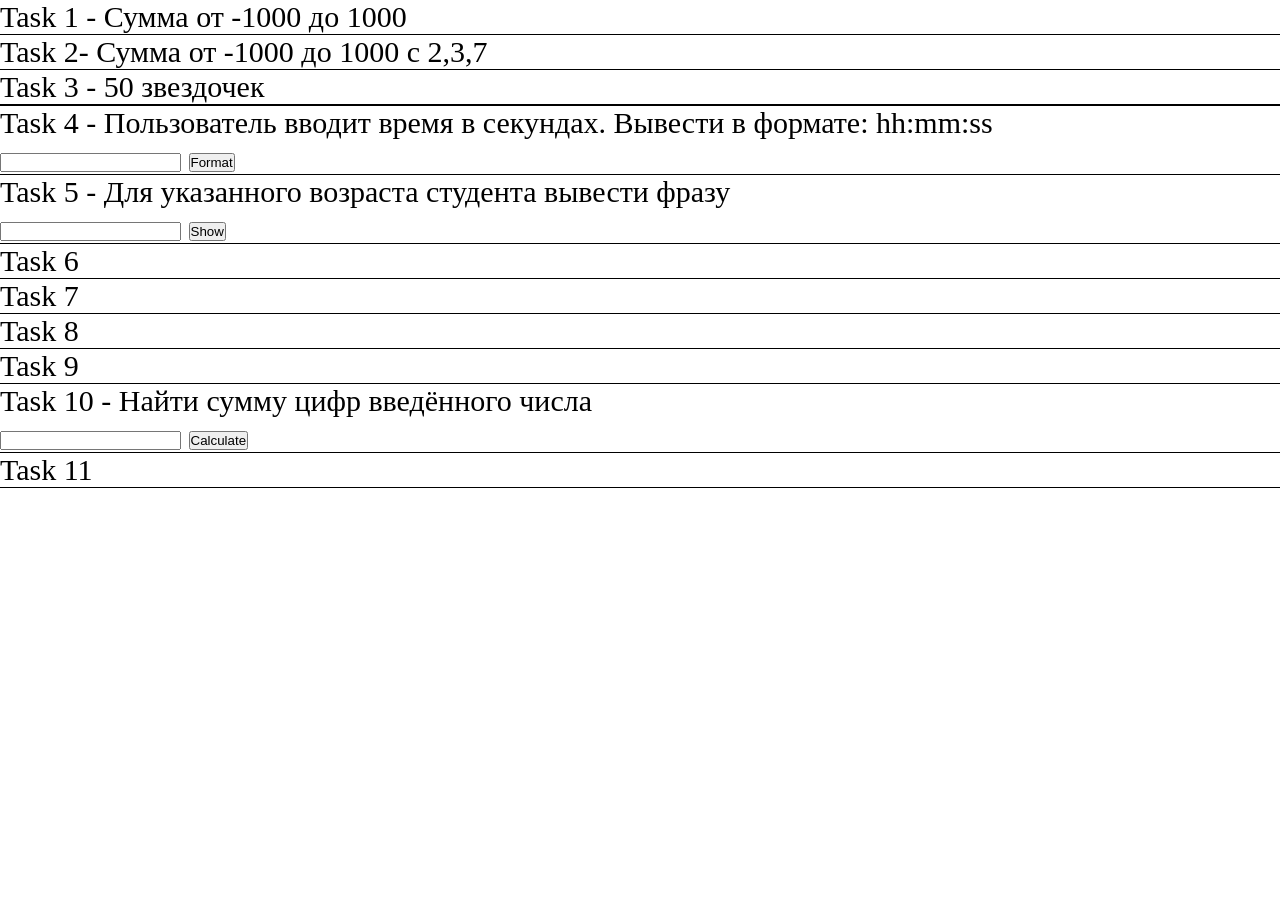
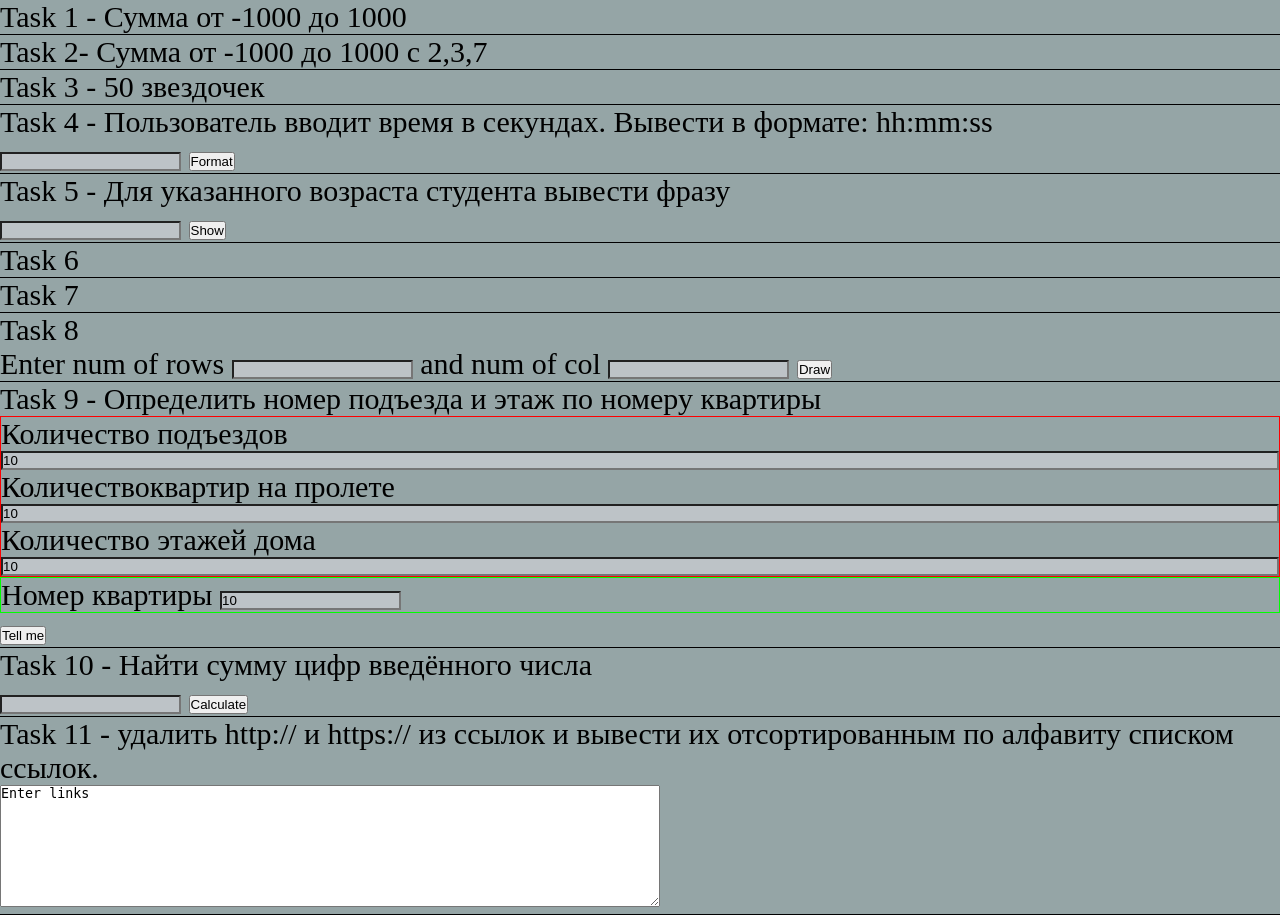
Before and after one commit to shpp-mbondarenko/wd201710, a PHP site: page / in a window 1280 px wide. Before the commit the page ends 488 px from the top, so only its background shows below. Run offline with PHP 8.4, Linux system fonts and the light colour scheme; some libraries are stand-ins or nearby versions.

Commit message:
almoust all done, two more left

```diff
--- a/task 2.0/index.html
+++ b/task 2.0/index.html
@@ -42,12 +42,30 @@
     <p class="task">Task 7</p>
     <p class="result_7"></p>
   </div>
-  <div>
+  <div
     <p class="task">Task 8</p>
-    <p class="result_8"></p>
+  <label for="">Enter num of rows</label>
+    <input type="text" id="row8">
+    <label for=""> and num of col</label>
+    <input type="text" id="col8">
+    <button type="button" onclick="t8()" id="button_find_sum10">Draw</button>
+    <div class="result_8"></div>
   </div>
   <div>
-    <p class="task">Task 9</p>
+    <p class="task">Task 9 - Определить номер подъезда и этаж по номеру квартиры</p>
+    <div style="border:1px solid #F00;display:flex;flex-direction:column;">
+      <label for="numOfP">Количество подъездов</label>
+      <input type="text" id="numOfP" name="" value="10">
+      <label for="numOfK"> Количествоквартир на пролете</label>
+      <input type="text" id="numOfK" name="" value="10">
+      <label for="numOfE">Количество этажей дома</label>
+      <input type="text" id="numOfE" name="" value="10">
+    </div>
+    <div style="border:1px solid #0f0;">
+      <label for="numOfFlat">Номер квартиры</label>
+      <input type="text" id="numOfFlat" name="" value="10">
+    </div>
+    <button type="button" onclick="t9()" id="button9">Tell me</button>
     <p class="result_9"></p>
   </div>
   <div>
@@ -57,8 +75,9 @@
     <p class="result_10"></p>
   </div>
   <div>
-    <p class="task">Task 11</p>
-    <p class="result_11"></p>
+    <p class="task">Task 11 - удалить http:// и https:// из ссылок и вывести их отсортированным по алфавиту списком ссылок.</p>
+    <textarea onfocus="this.value='';" rows="8" cols="80" onblur="t11()" id="links11">Enter links</textarea>
+    <ul class="result_11"></ul>
   </div>
 
 
--- a/task 2.0/scripts.js
+++ b/task 2.0/scripts.js
@@ -120,6 +120,59 @@ function t6() {
 
 }
 
+function t8() {
+    var res = "";
+    var b = true;
+    var wh = "<div class='chessW'></div>";
+    var bl = "<div class='chessB'></div>";
+    var row = parseInt($("#row8").val());
+    var col = parseInt($("#col8").val());
+    for (var i = 0; i < row; i++) {
+      res += "<div style='display: flex;flex-direction:row;'>";
+      if (row%2 == 0) {
+        b = !b;
+      }
+      for (var j = 0; j < col; j++) {
+        if (b) {
+          res += bl;
+          b = !b;
+        } else {
+          res += wh;
+          b = !b;
+        }
+      }
+      res += "</div>";
+    }
+    $(".result_8").html(res);
+}
+
+function t9() {
+  var resP = 0; resE = 0;
+  var f = parseInt($("#numOfFlat").val());
+  var p = parseInt($("#numOfP").val());
+  var e = parseInt($("#numOfE").val());
+  var k = parseInt($("#numOfK").val());
+  if ((p*k*e) < f) {
+    $(".result_9").text("That flat is not exists. Enter less value");
+    return;
+  }
+  for (var i = 1; i <= p; i++) {
+    if ((f <= (e*k*i)) && (f > (e*k*(i-1)))) {
+      resP = i;
+      console.log("Resp = "+resP);
+      for (var j = 1; j <= e; j++) {
+        var pp = e*k*(resP-1);
+        console.log("f="+f+" pp =" + (pp+(k*j)) + " pp(-1)=" +(pp+k*(j-1))+ " j="+j);
+        if (f <= pp+(k*j) && f > pp+(k*(j-1))) {
+          resE = j;
+          console.log("IN HERE = "+resE);
+        }
+      }
+    }
+  }
+  $(".result_9").text("You live in " + resP + " entrance and " + resE + " floor!");
+}
+
 function t10() {
   var s = 0;
   var i = $("#num10").val().toString();
@@ -134,3 +187,16 @@ function t10() {
     }
 
 }
+
+function t11() {
+  var res = $("#links11").val().toString();
+  res = res.replace(/https\:\/\//gi, "");
+  res = res.replace(/http\:\/\//gi, "");
+  var j = "";
+  var str = res.split(",");
+  str = str.sort();
+  for (var i = 0; i < str.length; i++) {
+    j += "<li>" + str[i] + "</li>";
+  }
+  $(".result_11").html(j);
+}
--- a/task 2.0/styles.css
+++ b/task 2.0/styles.css
@@ -7,10 +7,38 @@ body {
 
 body {
   font-size: 30px;
+  background-color: #95a5a6;
 }
 
-body div {
+body > div {
   width: 100wh;
   margin 15px;
   border-bottom: 1px solid #000;
 }
+
+.chessW {
+  background-color: white;
+  border: 1px solid #0f0;
+  margin: 0;
+  padding: 0;
+  height: 10px;
+  width: 10px;
+}
+
+.chessB {
+  background-color: black;
+  border: 1px solid #0f0;
+  margin: 0;
+  padding: 0;
+  height: 10px;
+  width: 10px;
+}
+
+.result_8 {
+  display: flex;
+  flex-direction: column;
+}
+
+input {
+background-color: #bdc3c7;
+}
```
